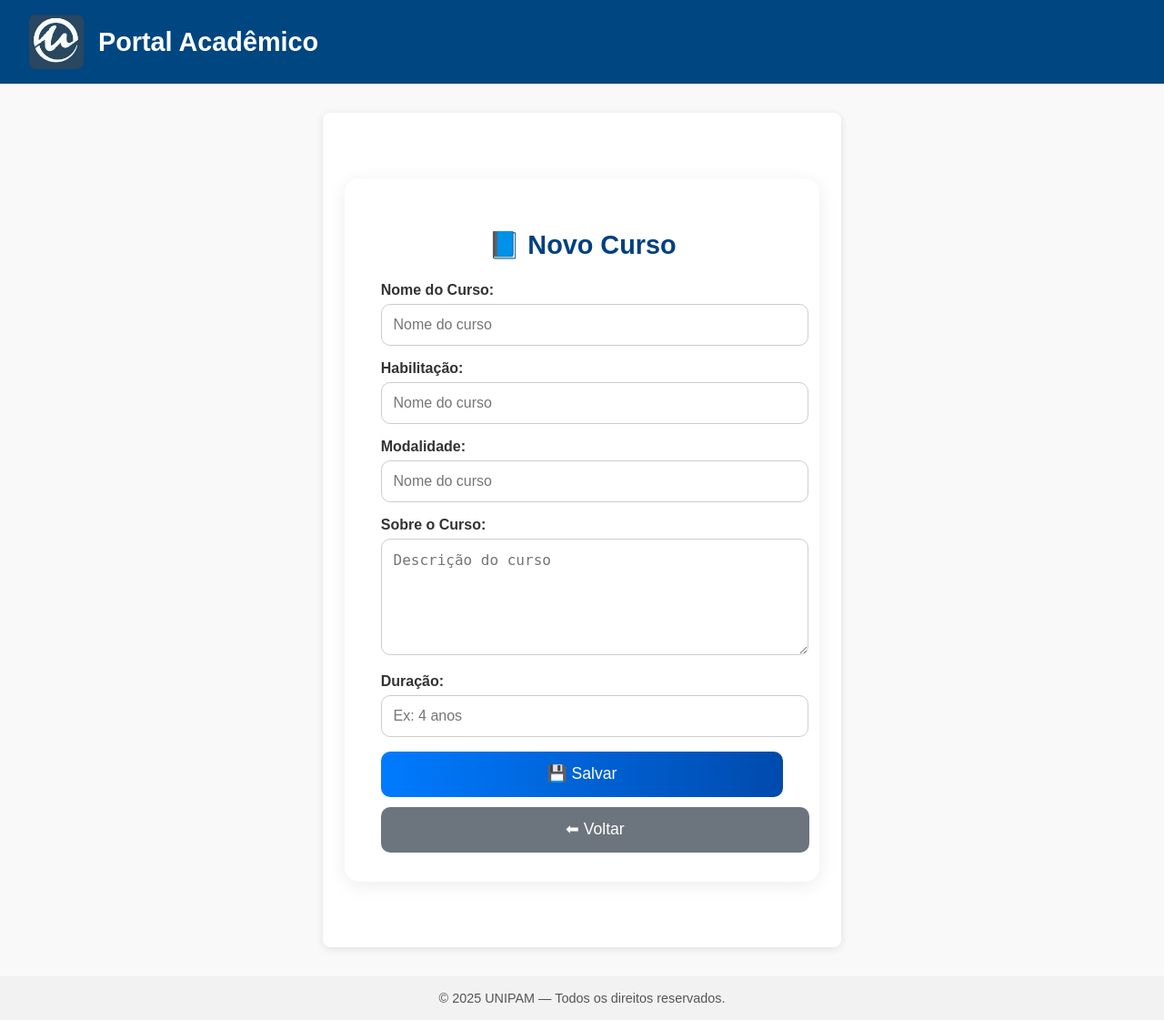
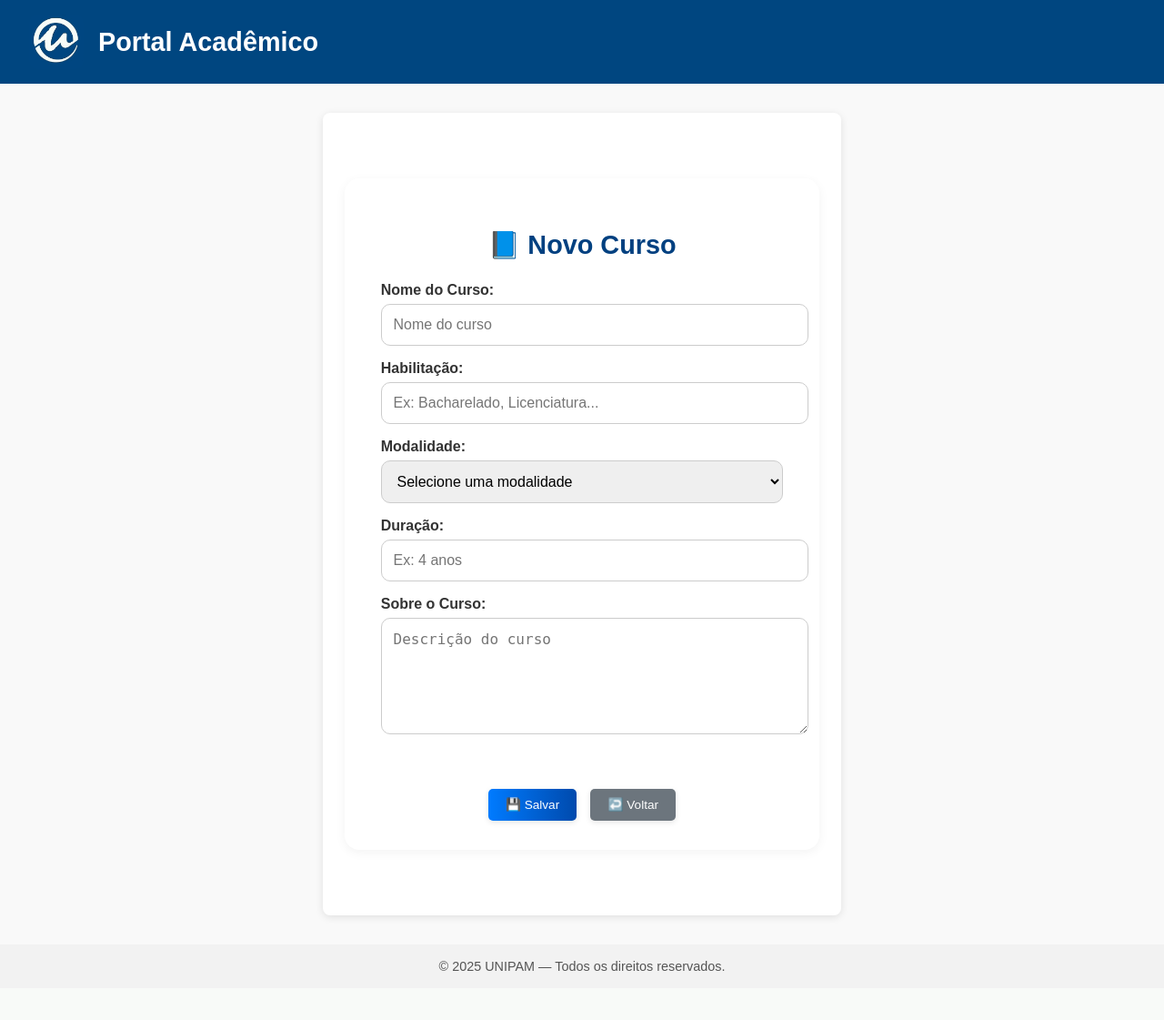
Before and after one commit to saulofernnando/crud-academico-unipam, a Django app: page /cursos/novo/ in a window 1280 px wide. Shown: the whole page at 91% size. After the commit the page ends 1067 px from the top, so only its background shows below. Run offline with Django 4.2, Linux system fonts and the light colour scheme.

Commit message:
Atualização do sistema de gerenciamento acadêmico

```diff
--- a/core/forms.py
+++ b/core/forms.py
@@ -1,6 +1,5 @@
 from django import forms
 from .models import Aluno, Curso
-
 
 class AlunoForm(forms.ModelForm):
     curso_nome = forms.CharField(
@@ -20,8 +19,18 @@ class AlunoForm(forms.ModelForm):
         }
 
     def save(self, commit=True):
-        nome_curso = self.cleaned_data['curso_nome']
-        curso, criado = Curso.objects.get_or_create(nome=nome_curso)
+        nome_curso = self.cleaned_data['curso_nome'].strip()
+        curso = Curso.objects.filter(nome__iexact=nome_curso).first()
+
+        if not curso:
+            curso = Curso.objects.create(
+                nome=nome_curso,
+                descricao='',
+                duracao='',
+                modalidade='Presencial',
+                habilitacao=''
+            )
+
         aluno = super().save(commit=False)
         aluno.curso = curso
         if commit:
@@ -32,10 +41,16 @@ class AlunoForm(forms.ModelForm):
 class CursoForm(forms.ModelForm):
     class Meta:
         model = Curso
-        fields = ['nome', 'descricao', 'duracao', 'modalidade']
+        fields = ['nome', 'habilitacao', 'modalidade', 'duracao', 'descricao']
         widgets = {
             'nome': forms.TextInput(attrs={'class': 'form-control', 'placeholder': 'Nome do curso'}),
+            'habilitacao': forms.TextInput(attrs={'class': 'form-control', 'placeholder': 'Ex: Bacharelado, Licenciatura...'}),
+            'modalidade': forms.Select(attrs={'class': 'form-control'}),
+            'duracao': forms.TextInput(attrs={'class': 'form-control', 'placeholder': 'Ex: 4 anos'}),
             'descricao': forms.Textarea(attrs={'class': 'form-control', 'placeholder': 'Descrição do curso', 'rows': 4}),
-            'duracao': forms.TextInput(attrs={'class': 'form-control', 'placeholder': 'Ex: 4 anos'}),
-            'modalidade': forms.Select(attrs={'class': 'form-control'}),
         }
+
+    def __init__(self, *args, **kwargs):
+        super().__init__(*args, **kwargs)
+        # Deixa a opção em branco no início
+        self.fields['modalidade'].choices = [('', 'Selecione uma modalidade')] + list(Curso.MODALIDADE_CHOICES)
--- a/core/models.py
+++ b/core/models.py
@@ -1,30 +1,25 @@
+from django.db import models
+
+from django.db import models
+
 from django.db import models
 
 class Curso(models.Model):
     MODALIDADE_CHOICES = [
         ('Presencial', 'Presencial'),
-        ('EAD', 'Educação a Distância'),
+        ('EAD', 'EAD'),
         ('Híbrido', 'Híbrido'),
     ]
 
     nome = models.CharField(max_length=100)
     descricao = models.TextField(blank=True, null=True)
     duracao = models.CharField(max_length=50, blank=True, null=True)
-    modalidade = models.CharField(
-        max_length=50,
-        choices=MODALIDADE_CHOICES,
-        default='Presencial',
-        help_text='Selecione a modalidade do curso'
-    )
-    habilitacao = models.CharField(
-        max_length=100,
-        blank=True,
-        null=True,
-        help_text='Ex: Bacharelado, Licenciatura, Tecnólogo'
-    )
+    habilitacao = models.CharField(max_length=100, blank=True, null=True)
+    modalidade = models.CharField(max_length=50, choices=MODALIDADE_CHOICES, blank=True, null=True)
 
     def __str__(self):
         return self.nome
+
 
 class Aluno(models.Model):
     nome = models.CharField(max_length=100)
--- a/core/views.py
+++ b/core/views.py
@@ -14,25 +14,47 @@ class NovidadesAcademicasView(generic.TemplateView):
 
     def get_context_data(self, **kwargs):
         context = super().get_context_data(**kwargs)
+
         context['novidades'] = [
             {
                 "titulo": "Semana de Tecnologia 2025",
                 "descricao": "Evento anual com palestras sobre IA, segurança cibernética e desenvolvimento web.",
-                "data": "10 a 14 de novembro de 2025"
+                "data": "10 a 14 de novembro de 2025",
+                "link": "#"
             },
             {
                 "titulo": "Novo Laboratório de Inovação Aberto",
-                "descricao": "O UNIPAM inaugurou o novo espaço de inovação com impressoras 3D e laboratórios de prototipagem.",
-                "data": "20 de novembro de 2025"
+                "descricao": "Laboratório com impressoras 3D, robótica e prototipagem já está em funcionamento.",
+                "data": "20 de novembro de 2025",
+                "link": "#"
             },
             {
                 "titulo": "Inscrições para o Vestibular 2026",
-                "descricao": "As inscrições estão abertas para os cursos de graduação. Garanta sua vaga!",
-                "data": "30 de novembro de 2025"
+                "descricao": "As inscrições para novos cursos de graduação já estão abertas.",
+                "data": "30 de novembro de 2025",
+                "link": "#"
+            },
+            {
+                "titulo": "Biblioteca Ganha 200 Novos Livros",
+                "descricao": "A biblioteca do UNIPAM recebeu uma grande atualização no acervo acadêmico.",
+                "data": "05 de dezembro de 2025",
+                "link": "#"
+            },
+            {
+                "titulo": "Novo Curso de Ciência de Dados",
+                "descricao": "O curso começa em 2026 e inclui disciplinas de IA, big data e machine learning.",
+                "data": "12 de dezembro de 2025",
+                "link": "#"
+            },
+            {
+                "titulo": "Expansão do Estacionamento",
+                "descricao": "As obras do novo estacionamento do campus foram iniciadas.",
+                "data": "18 de dezembro de 2025",
+                "link": "#"
             },
         ]
+
         return context
-
 
 # ===== CRUD ALUNOS =====
 class AlunoListView(generic.ListView):
@@ -95,4 +117,15 @@ class CursoUpdateView(generic.UpdateView):
 class CursoDeleteView(generic.DeleteView):
     model = Curso
     template_name = 'core/curso_confirm_delete.html'
-    success_url = reverse_lazy('core:curso_list')  # Redireciona para a página de gerenciamento de cursos
+    success_url = reverse_lazy('core:curso_list')
+
+
+class CursoCreateView(generic.CreateView):
+    model = Curso
+    form_class = CursoForm
+    template_name = 'core/curso_form.html'
+    success_url = reverse_lazy('core:curso_list')
+
+    def form_valid(self, form):
+        print("📘 Dados enviados:", form.cleaned_data)
+        return super().form_valid(form)
--- a/templates/core/base.html
+++ b/templates/core/base.html
@@ -39,7 +39,6 @@ header.topbar {
     flex-wrap: wrap;
   }
 
-/* Logo + título lado a lado */
   .logo-container {
     display: flex;
     align-items: center;
@@ -59,7 +58,6 @@ header.topbar {
     font-weight: bold;
   }
 
-/* Navegação (opcional) */
   .topbar-nav a {
     color: white;
     text-decoration: none;
@@ -71,7 +69,6 @@ header.topbar {
     text-decoration: underline;
   }
 
-
   /* ===== DASHBOARD ===== */
   .dashboard {
     display: grid;
@@ -82,7 +79,7 @@ header.topbar {
 
   .card {
     background: linear-gradient(135deg, #e0f7fa, #ffffff);
-      padding: 1.5rem;
+    padding: 2rem 1.5rem;
     border-radius: 12px;
     box-shadow: 0 4px 12px rgba(0,0,0,0.1);
     text-align: center;
@@ -95,14 +92,20 @@ header.topbar {
   }
 
   .card h3 {
-      margin-bottom: 0.5rem;
+    margin: 1rem 0 0.5rem 0;
     color: #004680;
+    font-size: 1.3rem;
   }
 
   .card p {
-      font-size: 1.5rem;
+    font-size: 1.2rem;
     font-weight: bold;
     margin-bottom: 1rem;
+  }
+
+  .card-icon {
+    font-size: 2.5rem;
+    margin-bottom: 0.5rem;
   }
 
   .btn {
@@ -121,21 +124,30 @@ header.topbar {
     background-color: #0a58ca;
   }
 
-    /* ===== BOTÃO VOLTAR ===== */
-    .btn-voltar {
-      display: inline-block;
+  /* ===== BOTÕES DE VOLTAR / SALVAR ===== */
+  .form-buttons {
+    display: flex;
+    justify-content: center;
+    gap: 1rem;
     margin-top: 2rem;
-      padding: 0.6rem 1.2rem;
-      background-color: #004680;
-      color: #fff;
-      text-decoration: none;
-      border-radius: 6px;
-      font-weight: bold;
-      transition: background-color 0.3s ease;
   }
 
-    .btn-voltar:hover {
-      background-color: #0062cc;
+  .form-buttons .btn {
+    padding: 0.6rem 1.2rem;
+    font-size: 0.85rem;
+    border-radius: 5px;
+    box-shadow: 0 2px 6px rgba(0,0,0,0.1);
+    transition: transform 0.2s, box-shadow 0.2s;
+  }
+
+  .form-buttons .btn:hover {
+    transform: translateY(-2px);
+    box-shadow: 0 4px 10px rgba(0,0,0,0.12);
+  }
+
+  .btn-voltar {
+    background-color: #004680;
+    text-decoration: none;
   }
 
   .voltar-container {
@@ -143,7 +155,6 @@ header.topbar {
     margin-top: 2rem;
   }
 
-    /* ===== RODAPÉ ===== */
   footer.footer {
     text-align: center;
     padding: 1rem;
@@ -162,8 +173,6 @@ header.topbar {
       <h1>Portal Acadêmico</h1>
     </a>
   </div>
-    <!-- adicione mais links se quiser -->
-  </nav>
 </header>
 
 <!-- ===== CONTEÚDO PRINCIPAL ===== -->
@@ -171,18 +180,21 @@ header.topbar {
   {% block content %}
   <section class="dashboard">
     <div class="card">
+      <div class="card-icon">👨‍🎓</div>
       <h3>Alunos Cadastrados</h3>
       <p>{{ total_alunos }}</p>
       <a href="{% url 'core:aluno_list' %}" class="btn">Ver Alunos</a>
     </div>
 
     <div class="card">
-        <h3>🎓 Gerenciamento de Cursos</h3>
+      <div class="card-icon">🎓</div>
+      <h3>Gerenciamento de Cursos</h3>
       <p>{{ total_cursos }}</p>
       <a href="{% url 'core:curso_list' %}" class="btn">Ver Cursos</a>
     </div>
 
     <div class="card">
+      <div class="card-icon">📰</div>
       <h3>Novidades</h3>
       <p>Veja as últimas atualizações!</p>
       <a href="{% url 'core:novidades' %}" class="btn">Ver Mais</a>
--- a/templates/core/curso_form.html
+++ b/templates/core/curso_form.html
@@ -9,7 +9,7 @@
     background: #ffffff;
     padding: 2rem 2.5rem;
     border-radius: 16px;
-    box-shadow: 0 4px 20px rgba(0, 0, 0, 0.08);
+    box-shadow: 0 3px 12px rgba(0, 0, 0, 0.05);
   }
 
   .form-wrapper h2 {
@@ -40,40 +40,36 @@
     min-height: 100px;
   }
 
-  .btn-submit {
-    display: block;
-    width: 100%;
+  .form-buttons {
+    display: flex;
+    justify-content: center;
+    gap: 15px;
+    margin-top: 1.5rem;
+  }
+
+  .btn {
     background: linear-gradient(90deg, #007bff, #004aad);
     color: #fff;
     border: none;
     border-radius: 10px;
-    padding: 0.9rem;
-    font-size: 1.1rem;
+    padding: 0.8rem 2rem;
+    font-size: 1rem;
     cursor: pointer;
+    box-shadow: 0 2px 8px rgba(0, 0, 0, 0.15);
     transition: 0.3s;
   }
 
-  .btn-submit:hover {
-    background: linear-gradient(90deg, #0056b3, #002f6c);
+  .btn:hover {
+    background: linear-gradient(90deg, #0056b3, #003d80);
+    transform: translateY(-1px);
   }
 
-  .btn-cancel {
-    display: block;
-    width: 100%;
-    background-color: #6c757d;
-    color: white;
-    border: none;
-    border-radius: 10px;
-    padding: 0.9rem;
-    font-size: 1.1rem;
-    margin-top: 0.7rem;
-    text-align: center;
-    text-decoration: none;
-    transition: 0.3s;
+  .btn-voltar {
+    background: #6c757d;
   }
 
-  .btn-cancel:hover {
-    background-color: #5a6268;
+  .btn-voltar:hover {
+    background: #5a6268;
   }
 
   label {
@@ -81,6 +77,24 @@
     margin-bottom: 0.4rem;
     display: block;
     color: #333;
+  }
+
+  /* ===== Estilo para checkboxes ===== */
+  .checkbox-group {
+    display: flex;
+    gap: 1.5rem;
+    flex-wrap: wrap;
+    margin-bottom: 1rem;
+  }
+
+  .checkbox-item {
+    display: flex;
+    align-items: center;
+    gap: 0.5rem;
+  }
+
+  .checkbox-item input {
+    transform: scale(1.2);
   }
 </style>
 
@@ -97,11 +111,17 @@
 
     <div>
       <label for="id_habilitacao">Habilitação:</label>
-      {{ form.nome }}
+      {{ form.habilitacao }}
     </div>
+
     <div>
-      <label for="id_modalidade">Modalidade:</label>
-      {{ form.nome }}
+  <label for="id_modalidade">Modalidade:</label>
+  {{ form.modalidade }}
+</div>
+
+    <div>
+      <label for="id_duracao">Duração:</label>
+      {{ form.duracao }}
     </div>
 
     <div>
@@ -109,13 +129,10 @@
       {{ form.descricao }}
     </div>
 
-    <div>
-      <label for="id_duracao">Duração:</label>
-      {{ form.duracao }}
+    <div class="form-buttons">
+      <button type="submit" class="btn">💾 Salvar</button>
+      <a href="{% url 'core:curso_list' %}" class="btn btn-voltar">↩️ Voltar</a>
     </div>
-
-    <button type="submit" class="btn-submit">💾 Salvar</button>
-    <a href="{% url 'core:curso_list' %}" class="btn-cancel">⬅ Voltar</a>
   </form>
 </div>
 
--- a/templates/core/home.html
+++ b/templates/core/home.html
@@ -2,7 +2,10 @@
 
 {% block content %}
 <h2>Bem-vindo ao Portal Acadêmico!</h2>
-<p>Olá, seja bem-vindo ao sistema acadêmico do UNIPAM. Aqui você pode gerenciar alunos, conferir cursos disponíveis e acompanhar as novidades.</p>
+<p>Olá, seja bem-vindo ao sistema acadêmico.
+  Aqui você pode gerenciar alunos, gerenciar cursos, conferir os cursos disponíveis
+  e acompanhar as novidades acadêmicas.
+</p>
 
 <div class="dashboard">
   <!-- Card Alunos -->
```
Also changed, not shown: templates/core/novidades.html (+32 -2 lines), core/migrations/0001_initial.py, core/migrations/0002_alter_curso_habilitacao_alter_curso_modalidade.py (added), core/migrations/0002_curso_modalidade_alter_aluno_curso_and_more.py (deleted), core/migrations/0003_curso_habilitacao_alter_curso_descricao_and_more.py (deleted), core/migrations/0004_add_modalidade_habilitacao.py (deleted), static/images/logo_unipam.jpg. Lines whose indentation alone changed are shown as unchanged.
